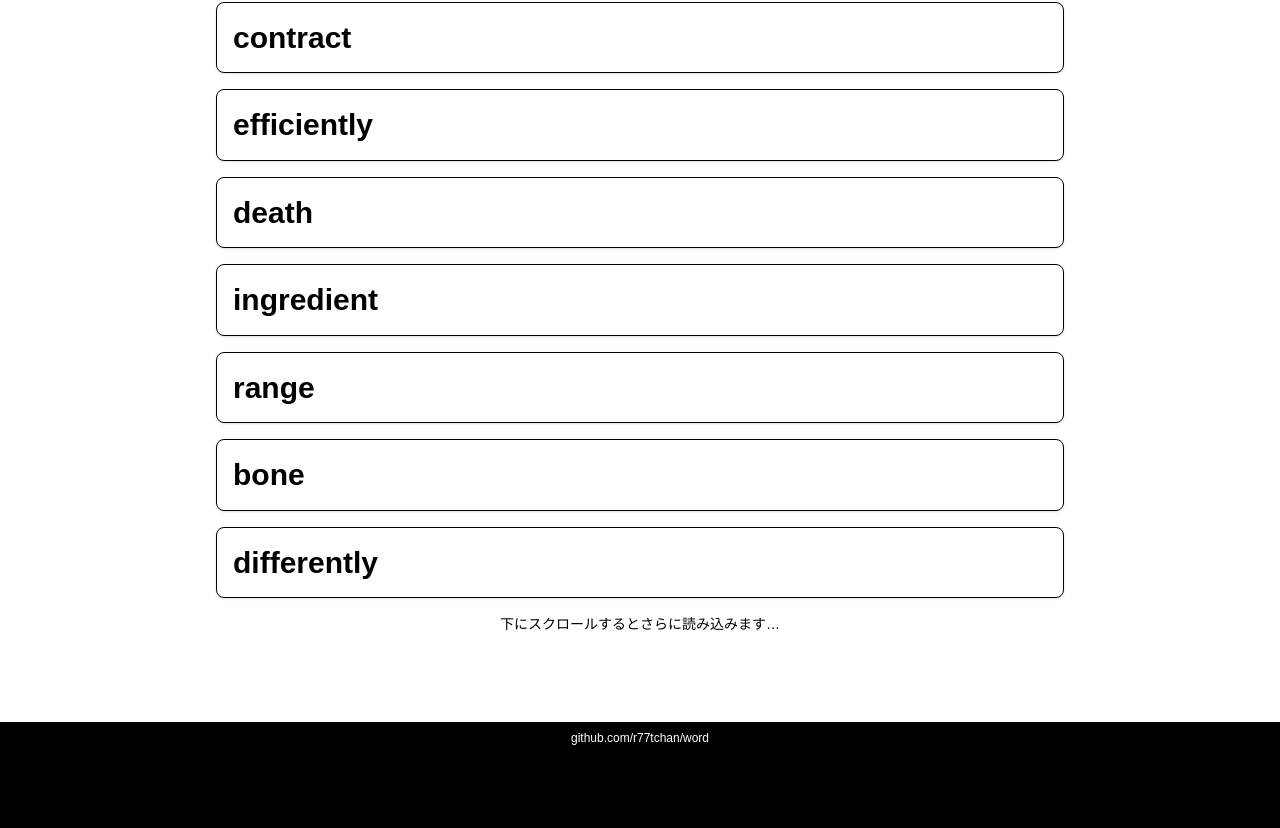
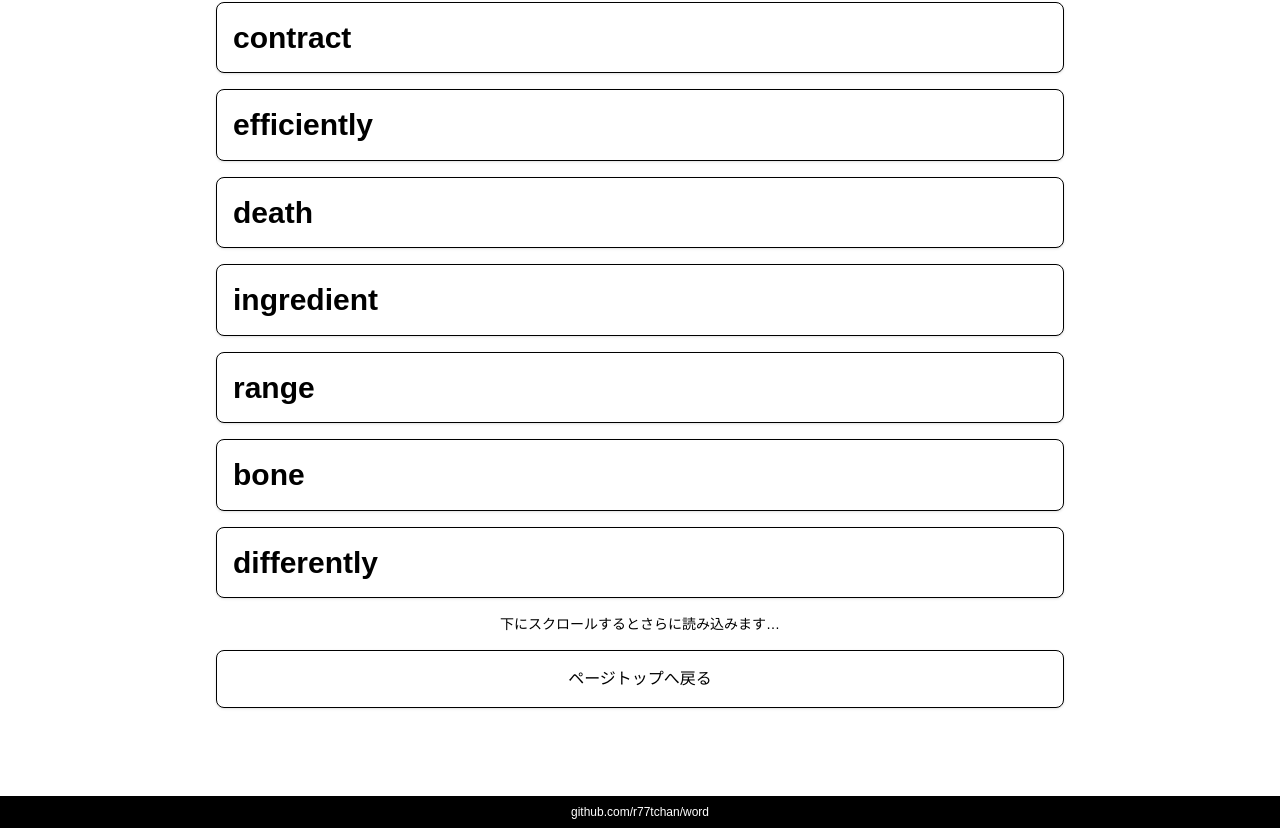
Before and after one commit to r77tchan/word, a Next.js app: page /list in a window 1280 px wide. Shown: the part 8352-9180 px from the top of the page. Before the commit the page ends 9106 px from the top, so only its background shows below. Built offline with nearby package versions, Linux system fonts and the light colour scheme.

Commit message:
ページトップボタン追加

```diff
--- a/app/list/page.tsx
+++ b/app/list/page.tsx
@@ -609,6 +609,15 @@ export default function ListPage() {
     });
   }, [bulkOpen, displayedCount, visibleItemsOrdered]);
 
+  // ページトップへスクロール
+  const handleScrollTop = useCallback(() => {
+    try {
+      window.scrollTo({ top: 0, behavior: "smooth" });
+    } catch {
+      window.scrollTo(0, 0);
+    }
+  }, []);
+
   const shuffleOrder = useCallback(() => {
     const visibleIds = visibleItems.map((it) => it.id);
     const arr = [...visibleIds];
@@ -701,6 +710,24 @@ export default function ListPage() {
               下にスクロールするとさらに読み込みます…
             </li>
           )}
+          {/* ページトップボタン（カードと同じ横幅で下部に表示） */}
+          {visibleItemsOrdered.length > 0 && (
+            <li
+              role="button"
+              tabIndex={0}
+              className={cx(
+                "bg-background border-foreground transform rounded-lg border p-2 shadow-sm transition duration-150 sm:p-4",
+                "cursor-pointer text-center select-none hover:-translate-y-0.5 hover:shadow-md",
+              )}
+              onClick={handleScrollTop}
+              onKeyDown={(e) => {
+                if (e.key === "Enter" || e.key === " ") handleScrollTop();
+              }}
+              aria-label="ページトップへ戻る"
+            >
+              ページトップへ戻る
+            </li>
+          )}
         </ul>
       </div>
     </main>
```
